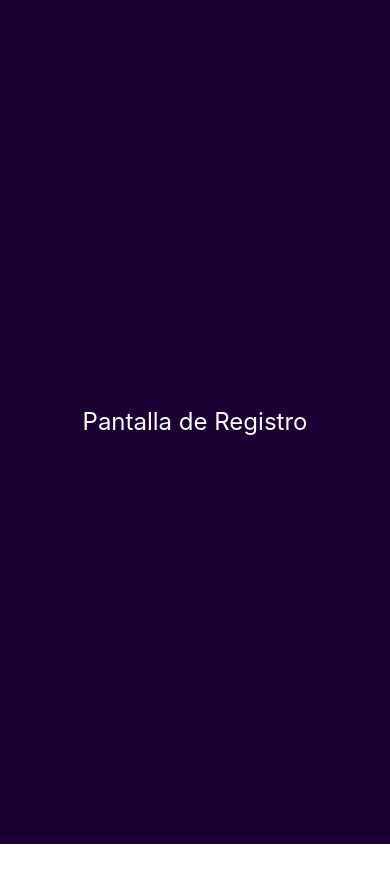
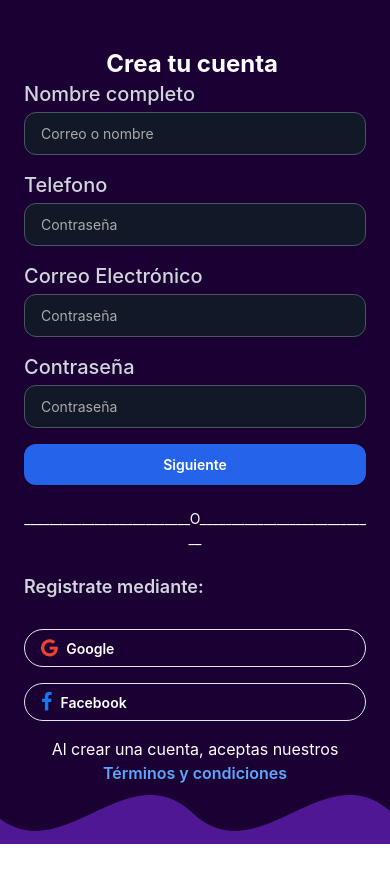
Before and after one commit to lozano2303/tu-evento, a React Native app in the folder TuEventoFrontend (Mobile)/: screen /RegisterScreen in a window 390 px wide. Shown: the top 882 px of the page. Before the commit the page ends 844 px from the top, so only its background shows below. Built offline with nearby package versions, Linux system fonts and the light colour scheme.

Commit message:
Feat(Frontend-mobile):Desing of login and forgot password

```diff
--- a/TuEventoFrontend (Mobile)/src/components/Input.tsx
+++ b/TuEventoFrontend (Mobile)/src/components/Input.tsx
@@ -8,7 +8,7 @@ export default function Input({ label, ...props }: InputProps) {
   return (
     <View className="w-full mb-4">
       {label && (
-        <Text className="text-gray-300 text-sm font-medium mb-1">{label}</Text>
+        <Text className="text-gray-300 text-xl font-medium mb-1">{label}</Text>
       )}
       <TextInput
         {...props}
--- a/TuEventoFrontend (Mobile)/src/screens/auth/ForgotPasswordScreen.tsx
+++ b/TuEventoFrontend (Mobile)/src/screens/auth/ForgotPasswordScreen.tsx
@@ -1,9 +1,42 @@
-import { View, Text } from 'react-native';
+import { View, Text , Image } from 'react-native';
+import Input from "../../components/Input";
+import Button from "../../components/Button";
 
 export default function RegisterScreen() {
   return (
     <View className="flex-1 bg-[#1a0033] justify-center items-center">
-      <Text className="text-white text-2xl">Pantalla de recuperación de contraseña</Text>
+
+      <View className="px-6 w-full  h-full relative top-12">
+
+        <Text className="text-white text-2xl font-bold text-center">Recuperación de contraseña </Text>
+        <Text className="text-white text-lg mt-4 px-4  text-left">
+          Ingresa el correo electrónico asociado a tu cuenta y te enviaremos un enlace para restablecer tu contraseña.
+        </Text>
+        {/* Inputs */}
+        <Input
+        label="Ingresa tu correo electronico"
+        placeholder="Correo elctronico"
+        className='mt-6'
+        />
+        {/* Botón */}
+        <Button label="Siguiente" />
+
+        {/* Ícono del candado centrado */}
+        <View className="flex-1 justify-center items-center mt-8">
+          <Image
+            source={require("assets/images/lock.png")}
+            className="w-24 h-24"
+            resizeMode="contain"
+          />
+        </View>
+
+      </View>
+
+      {/* Imagen de curva en la parte inferior */}
+        <Image
+          source={require("assets/images/curve.png")}  className="absolute bottom-0 "
+          resizeMode="cover"
+        />
     </View>
   );
 }
--- a/TuEventoFrontend (Mobile)/src/screens/auth/LoginScreen.tsx
+++ b/TuEventoFrontend (Mobile)/src/screens/auth/LoginScreen.tsx
@@ -40,15 +40,19 @@ export default function LoginScreen() {
       <Button label="Iniciar" />
 
       {/* Texto inferior */}
+      <Text className="text-white mt-6 text-left mt-2">
+        ¿No tienes una cuenta?
+      </Text>
+      {/* Navegar a RegisterScreen */}
       <TouchableOpacity onPress={handleGoToRegister}>
-      <Text className="text-blue-400 underline">Crea tu cuenta</Text>
+      <Text className="text-blue-400 ">Crea tu cuenta</Text>
       </TouchableOpacity>
 
       {/*Recuperar contraseña */}
       <Text className="text-white mt-2 text-left">
-        ¿Olvidaste tu contraseña?{" "}
+        ¿Olvidaste tu contraseña?{"  "}
           <TouchableOpacity onPress={handleGoToForgotPassword}>
-              <Text className="text-blue-400 underline">Recuperar contraseña</Text>
+              <Text className="text-blue-400 ">Recuperar contraseña</Text>
           </TouchableOpacity>
       </Text>
 
@@ -57,13 +61,20 @@ export default function LoginScreen() {
               __________________________O____________________________
             </Text>
            {/* Texto "Inicia sesión con:" */}
-          <Text className="text-gray-300 text-sm text-center mb-3">
+          <Text className="text-gray-300 text-lg text-left mb-3 font-semibold">
              Inicia sesión con:
           </Text>
 
         {/* Botones de redes sociales */}
       <RedSocialButton social="google" onPress={() => {}} />
       <RedSocialButton social="facebook" onPress={() => {}} />
+
+        {/* Terminos y condiciones */}
+      <Text className="text-white text-base text-center mt-4 px-4">
+        Al iniciar sesión, aceptas nuestros{" "}
+        <Text className="text-blue-400 font-semibold">Términos y condiciones</Text>
+      </Text>
+
 
     </View>
 
--- a/TuEventoFrontend (Mobile)/src/screens/auth/RegisterScreen.tsx
+++ b/TuEventoFrontend (Mobile)/src/screens/auth/RegisterScreen.tsx
@@ -1,9 +1,70 @@
-import { View, Text } from 'react-native';
+import { View, Text , Image } from 'react-native';
+import Input from "../../components/Input";
+import Button from "../../components/Button";
+import RedSocialButton from "../../components/RedSocialButton";
 
 export default function RegisterScreen() {
   return (
-    <View className="flex-1 bg-[#1a0033] justify-center items-center">
-      <Text className="text-white text-2xl">Pantalla de Registro</Text>
+    <View className="flex-1 bg-[#1a0033] justify-center items-center ">
+
+      <View className="px-6 w-full h-full relative top-12">
+        {/* Título de crear cuenta*/}
+        <Text className="text-white text-2xl font-bold text-center ">Crea tu cuenta </Text>
+
+          {/* Inputs */}
+          <Input
+          label="Nombre completo"
+          placeholder="Correo o nombre"
+          />
+          <Input
+          label="Telefono"
+          placeholder="Contraseña"
+          secureTextEntry
+          />
+          <Input
+          label="Correo Electrónico"
+          placeholder="Contraseña"
+          secureTextEntry
+          />
+          <Input
+          label="Contraseña"
+          placeholder="Contraseña"
+          secureTextEntry
+          />
+
+          {/* Botón */}
+          <Button label="Siguiente" />
+
+          {/* Línea divisoria */}
+          <Text className="text-white text-sm text-center my-6">
+          __________________________O____________________________
+          </Text>
+
+           {/* Texto "Inicia sesión con:" */}
+            <Text className="text-gray-300 text-lg text-left mb-3 font-semibold">
+              Registrate mediante:
+            </Text>
+
+          {/* Botones de redes sociales */}
+          <RedSocialButton social="google" onPress={() => {}} />
+          <RedSocialButton social="facebook" onPress={() => {}} />
+
+        {/* Terminos y condiciones */}
+          <Text className="text-white text-base text-center mt-4 px-4">
+            Al crear una cuenta, aceptas nuestros{" "}
+            <Text className="text-blue-400 font-semibold">Términos y condiciones</Text>
+          </Text>
+
+      </View>
+
+      {/* Imagen de curva en la parte inferior */}
+      <Image
+        source={require("assets/images/curve.png")}  className="absolute bottom-0"
+        resizeMode="cover"
+      />
+
+
+
     </View>
   );
 }
```
Also changed, not shown: TuEventoFrontend (Mobile)/assets/images/lock.png (added).
